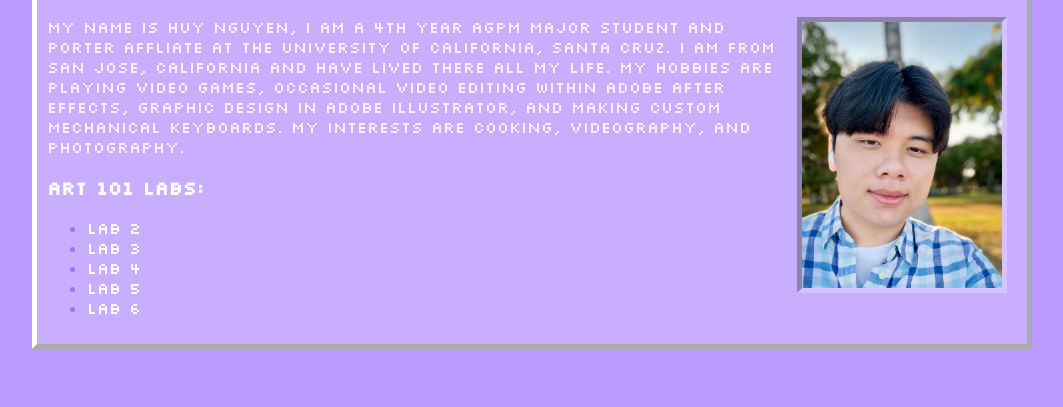
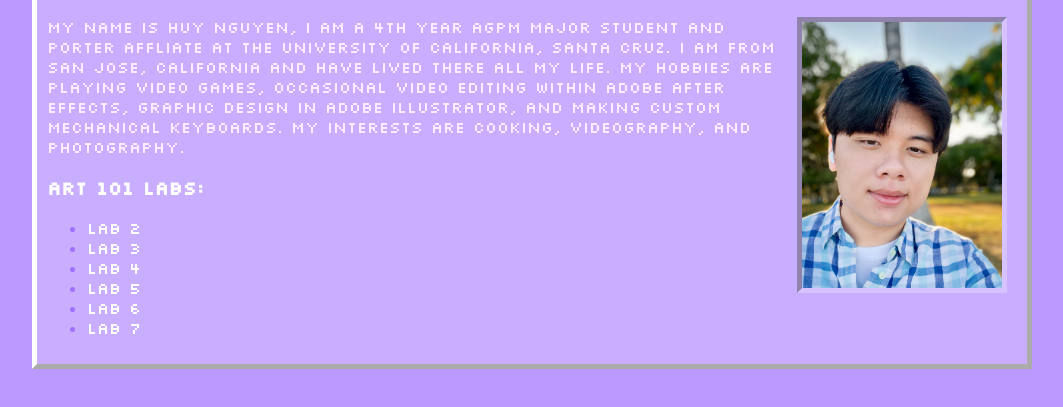
Before and after one commit to mihung2001/art101, a plain HTML site: page index.html in a window 1280 px wide. Shown: the part 133-540 px from the top of the page, without its empty margins (108-1171 px from the left). Drawn offline with Linux system fonts and the light colour scheme.

Commit message:
Updated main index.html

```diff
--- a/index.html
+++ b/index.html
@@ -44,6 +44,7 @@
 				<li><a href="./lab4/index.html">Lab 4 </a></li>
 				<li><a href="./lab5/index.html">Lab 5 </a></li>
 				<li><a href="./lab6/index.html">Lab 6 </a></li>
+				<li><a href="./lab7/index.html">Lab 7 </a></li>
 				</ul>
 
 			</div>
```
